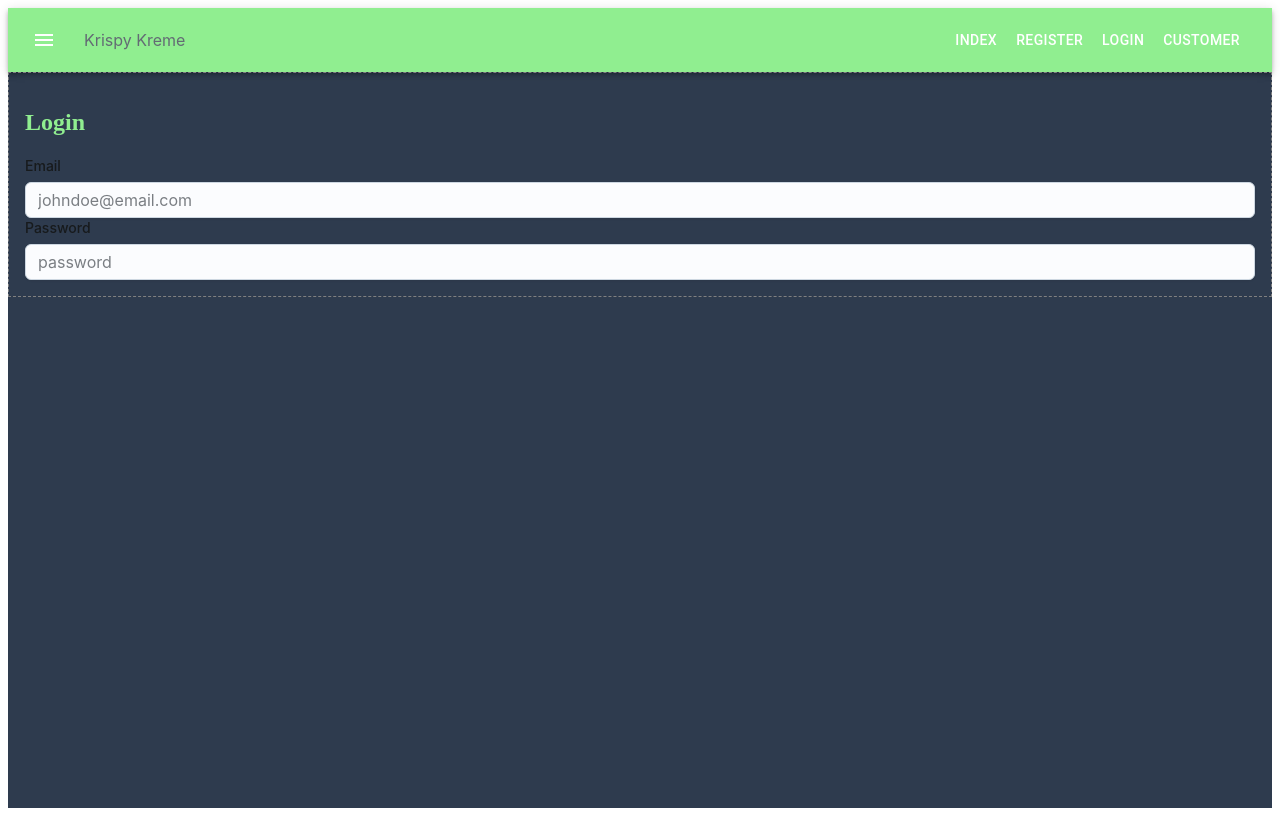
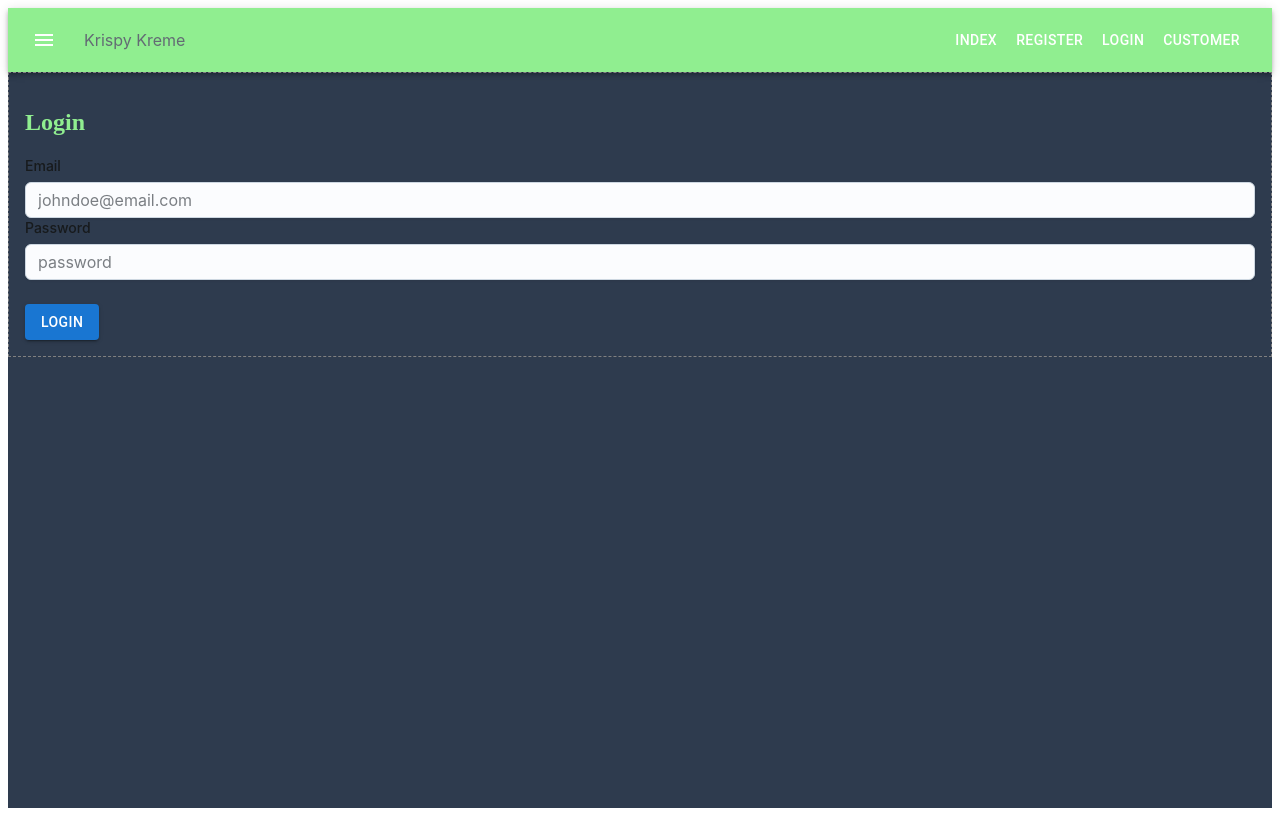
Before and after one commit to Femi-coder/my-app, a Next.js app: page /smallapp in a window 1280 px wide. Both pictures are taken after a click on the button "LOGIN". Built offline with nearby package versions, Linux system fonts and the light colour scheme.

Commit message:
Login Page working

```diff
--- /dev/null
+++ b/src/app/api/Login1/route.js
@@ -0,0 +1,48 @@
+import { MongoClient } from 'mongodb';
+
+export async function POST(req) {
+    try {
+        // Parse incoming data
+        const body = await req.json();
+        const { email, password } = body;
+
+        // Validate input
+        if (!email || !password) {
+            console.error("Validation failed: Email or password is missing");
+            return new Response(JSON.stringify({ error: "Email and password are required" }), { status: 400 });
+        }
+
+        console.log("Received email:", email);
+        console.log("Received password:", password);
+
+        // Connect to MongoDB
+        const uri = 'mongodb+srv://Femi:password12345@krispykreme.zpsyu.mongodb.net/app';
+        const client = new MongoClient(uri);
+        const dbName = 'app';
+        await client.connect();
+
+        console.log('Connected successfully to MongoDB');
+
+        const db = client.db(dbName);
+        const usersCollection = db.collection('users');
+
+        // Find user in database
+        const user = await usersCollection.findOne({ email });
+        if (!user) {
+            console.error("User not found for email:", email);
+            return new Response(JSON.stringify({ error: "User not found" }), { status: 404 });
+        }
+
+        // Validate password
+        if (user.password !== password) {
+            console.error("Password mismatch for email:", email);
+            return new Response(JSON.stringify({ error: "Invalid credentials" }), { status: 401 });
+        }
+
+        // Respond with success
+        return new Response(JSON.stringify({ message: "Login successful" }), { status: 200 });
+    } catch (error) {
+        console.error("Error in POST handler:", error);
+        return new Response(JSON.stringify({ error: "Internal server error" }), { status: 500 });
+    }
+}
--- a/src/app/smallapp/page.js
+++ b/src/app/smallapp/page.js
@@ -132,6 +132,29 @@
 
 
   }
+  function handleLogin() {
+    const email = document.querySelector('input[name="email"]').value;
+    const password = document.querySelector('input[name="password"]').value;
+
+    // Send login credentials to the backend
+    fetch('/api/Login1', {
+      method: 'POST',
+      headers: {
+        'Content-Type': 'application/json',
+      },
+      body: JSON.stringify({ email, password }),
+    })
+      .then((response) => response.json())
+      .then((data) => {
+        if (data.error) {
+          alert(data.error); // Show error message
+        } else {
+          alert('Login successful');
+          runShowDash(); // Redirect to the dashboard after successful login
+        }
+      })
+      .catch((error) => console.error('Error during login:', error));
+  }
 
   useEffect(() => {
     if (showDash) {
@@ -228,7 +251,14 @@
               placeholder="password"
             />
           </FormControl>
-
+          <Button
+            variant="contained"
+            color="primary"
+            sx={{ mt: 3 }}
+            onClick={handleLogin} // Call the login handler on button click
+          >
+            Login
+          </Button>
 
         </Box>
 
```
